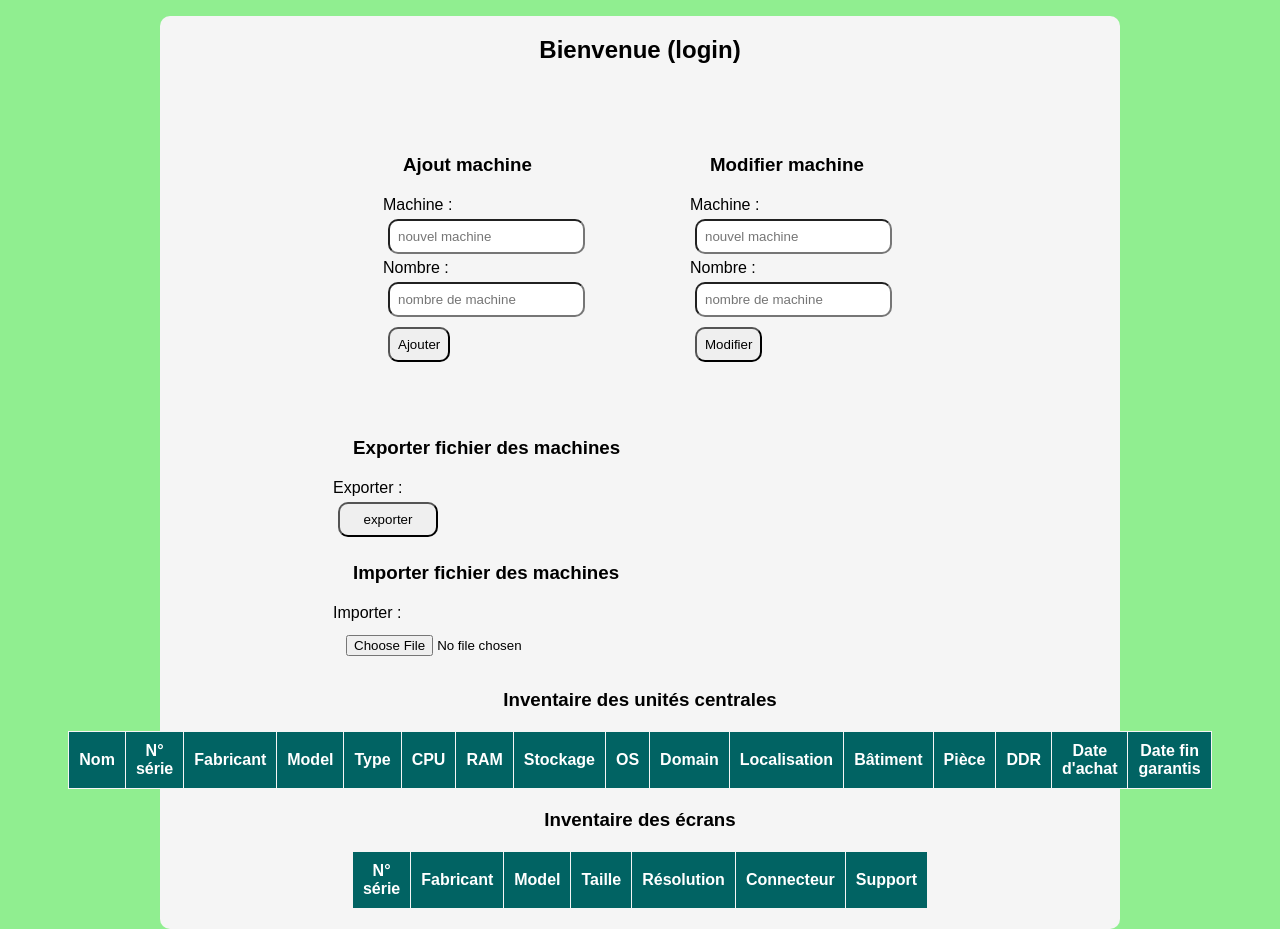
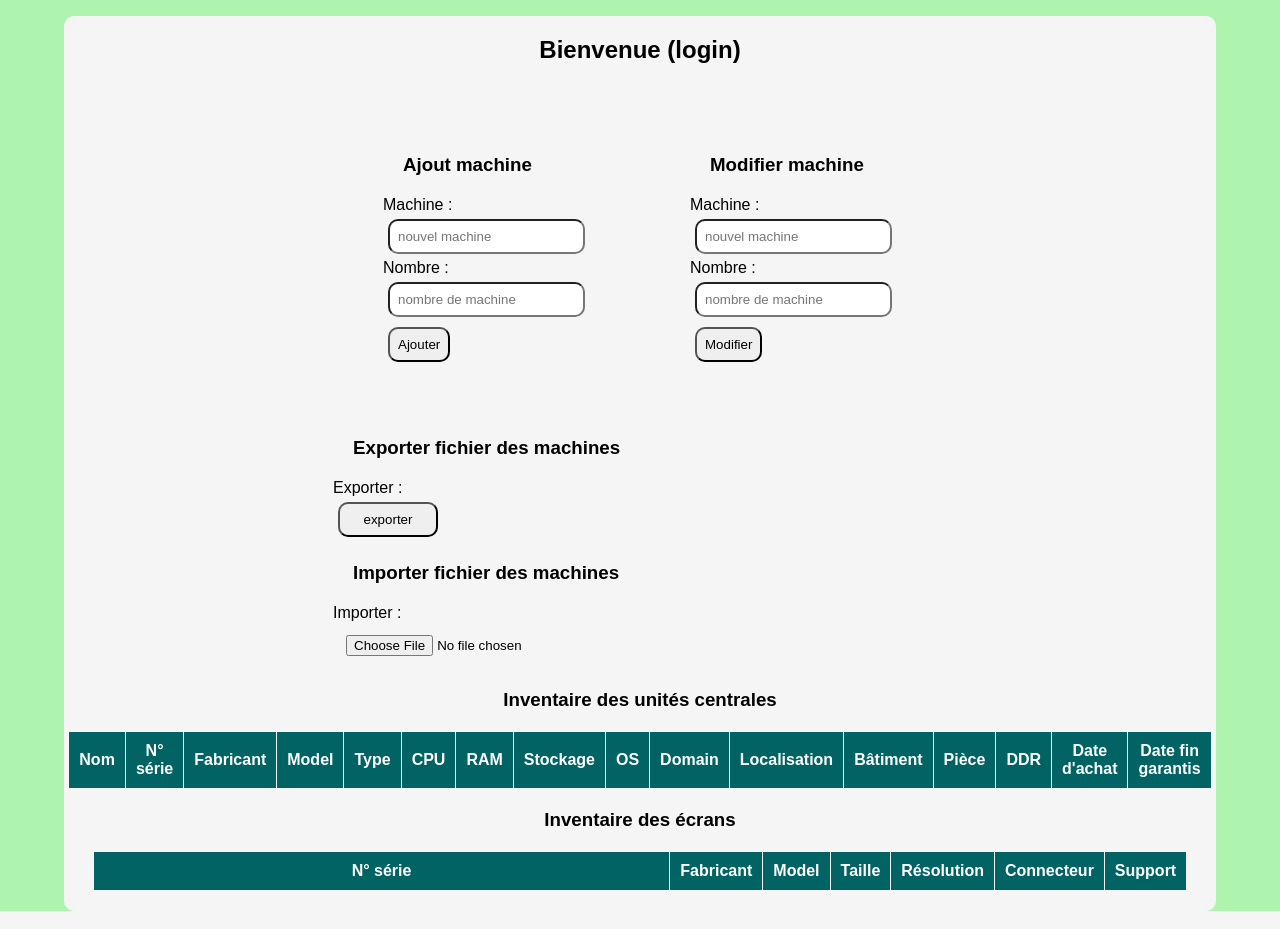
Before and after one commit to Captaine-JuJu/S.A.-3-2025-2026, a PHP site: page /technicien.html in a window 1280 px wide. Shown: the part 168-1097 px from the top of the page. Run offline with PHP 8.4, Linux system fonts and the light colour scheme; lists and menus that the app fills with data are empty.

Commit message:
maj tableau

```diff
--- a/src/css/style.css
+++ b/src/css/style.css
@@ -5,7 +5,7 @@ html {
 }
 
 body{
-    background-color: lightgreen;
+    background-color: #aef3ae;
     margin: 0;
     padding: 0;
     font-family: Arial, sans-serif;
@@ -100,8 +100,17 @@ th{
     background-color: whitesmoke;
     border-radius: 10px;
     align-items: center;
-    width: 75%;
+    width: 90%;
     padding-bottom: 20px;
+    position: relative;
+    overflow: hidden;
+}
+
+#inventaires table{
+    width: 95%;
+    margin-right: auto;
+    margin-left: auto;
+    border-collapse: collapse;
 }
 
 #pageConnexion{
--- a/src/index.html
+++ b/src/index.html
@@ -20,9 +20,7 @@
 <div id="pagePresentation">
     <div id="presentation">
         <h2>Présentation de la platforme : </h2>
-        <video controls autoplay loop width=25% height=25%>
-            <source src="ressource/Lapin.mp4" type="video/mp4" />
-        </video>
+        <img src="ressource/duck.gif" alt="Un canard qui danse" width="200" height="200">
 
         <h3>Gestion</h3>
         <p>
```
